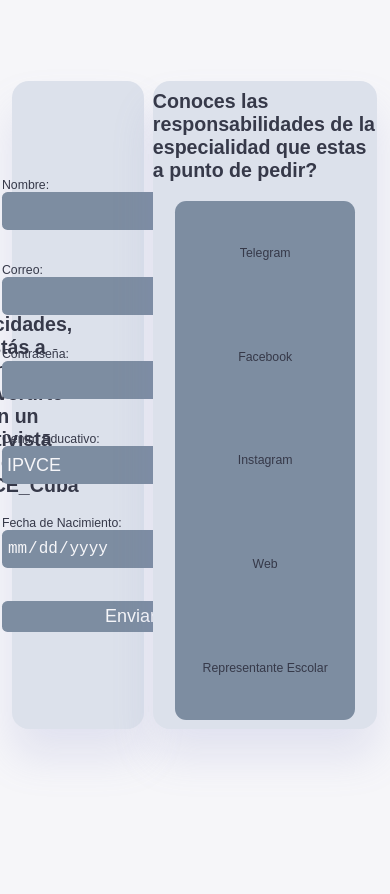
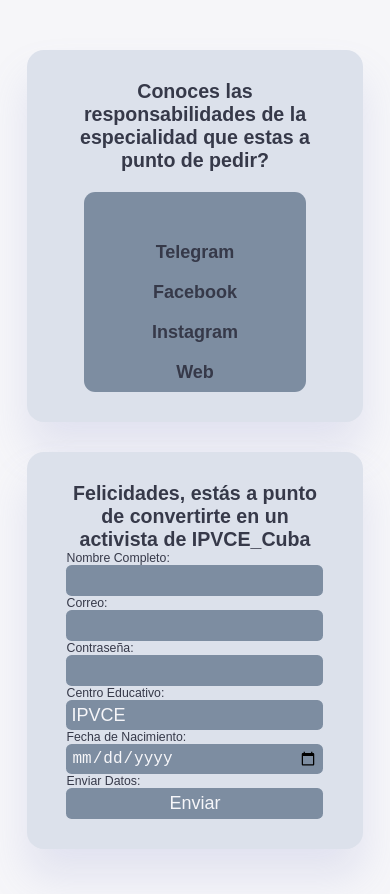
Before and after one commit to 4lfa04/ipvce_events, a plain HTML site: page index.html in a window 390 px wide. Before the commit the page ends 844 px from the top, so only its background shows below. Drawn offline with Linux system fonts and the light colour scheme.

Commit message:
Add files via upload

```diff
--- a/css/style.css
+++ b/css/style.css
@@ -30,6 +30,10 @@
     --color-dark-variant: #a3bdcc;
     --color-light: rgba(0, 0, 0, 0.4);
     --box-shadow: 0 2rem 3rem 4rem var(--color-light)
+}
+
+.no-display {
+    display: none;
 }
 
 * {
@@ -208,8 +212,11 @@ b {
     flex-wrap: wrap;
     align-content: space-around;
     align-items: stretch;
+    overflow: auto;
 }
-
+::-webkit-scrollbar {
+    display: none;
+}
 .especialidades > div {
     position: relative;
     width: 100%;
@@ -218,8 +225,82 @@ b {
     display: flex;
     justify-content: center;
     align-items: center;
+    transition: .3s;
+}
+.especialidades > div:hover {
+    background-color: var(--color-dark-variant);
+    position: relative;
+}
+.especialidades > div h3 {
+    font-size: x-large;
+    transition: .3s;
+}
+.especialidades > div:hover h3 {
+    color: var(--color-info-light)
 }
 
 .especialidades div > div {
     display: none;
 }
+
+
+/* En Telefono */
+
+@media screen and (max-width: 768px) {
+    body {
+        overflow: auto;
+    }
+
+    .container-started {
+        display: flex;
+        width: 96%;
+        height: auto;
+        margin: auto auto;
+        margin-top: 50px;
+        align-content: center;
+        flex-direction: column-reverse;
+    }
+
+    .signup-card {
+        background-color: var(--color-info-light);
+        width: 90%;
+        height: auto;
+        margin: auto;
+    }
+
+    .login-card {
+        background-color: var(--color-info-light);
+        width: 90%;
+        height: auto;
+    }
+
+    .carta {
+        margin-bottom: 30px;
+        padding: 30px;
+        box-shadow: var(--box-shadow);
+        border-radius: var(--border-radius-3);
+        display: flex;
+        flex-direction: row;
+        align-items: center;
+        align-content: stretch;
+        flex-wrap: wrap;
+    }
+    .carta > h2 {
+        text-align: center;
+        width: 90%;
+    }
+
+    .especialidades {
+        margin-top: 20px;
+        height: 200px;
+    }
+
+    .especialidades > div h3 {
+        font-size: large;
+    }
+
+    .date-input {
+        width: 100%;
+
+    }
+}
--- a/index.html
+++ b/index.html
@@ -14,7 +14,7 @@
             <h2 class="texto-flotante">Necesitamos algunos datos sobre ti, para personalizar los cuestionarios</h2>
             <form action="a" method="post">
                 <div>
-                    <span>Nombre:</span>
+                    <span>Nombre Completo:</span>
                     <input type="text" name="usuario">
                 </div>
                 <div>
@@ -49,32 +49,53 @@
                 </div>
                 <div>
                     <span>Fecha de Nacimiento:</span>
-                    <input type="date" name="">
+                    <input type="date" class="date-input" name="">
                 </div>
-                <input type="submit" value="Enviar">
+                <div class="no-display">
+                    <input type="text" class="no-display">
+                </div>
+                <div>
+                    <span>Enviar Datos:</span>
+                    <input type="submit" value="Enviar">
+                </div>
             </form>
         </article>
         <article class="login-card carta">
             <h2>Conoces las responsabilidades de la especialidad que estas a punto de pedir?</h2>
             <div class="especialidades">
+                <div></div>
                 <div>
-                    Telegram
+                    <h3>Telegram</h3>
                     <div class="boton">></div>
                 </div>
                 <div>
-                    Facebook
+                    <h3>
+                        Facebook
+                    </h3>
                     <div class="boton">></div>
                 </div>
                 <div>
-                    Instagram
+                    <h3>
+                        Instagram
+                    </h3>
                     <div class="boton">></div>
                 </div>
                 <div>
-                    Web
+                    <h3>
+                        Web
+                    </h3>
                     <div class="boton">></div>
                 </div>
                 <div>
-                    Representante Escolar
+                    <h3>
+                        Representante Escolar
+                    </h3>
+                    <div class="boton">></div>
+                </div>
+                <div>
+                    <h3>
+                        Moderador
+                    </h3>
                     <div class="boton">></div>
                 </div>
             </div>
```
